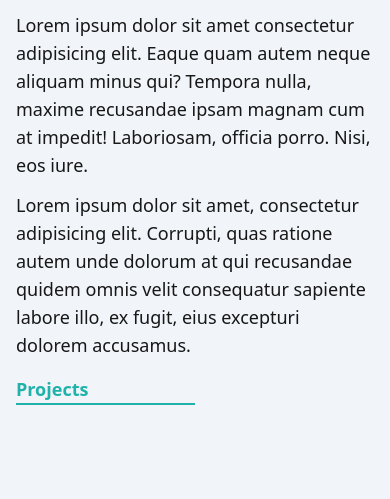
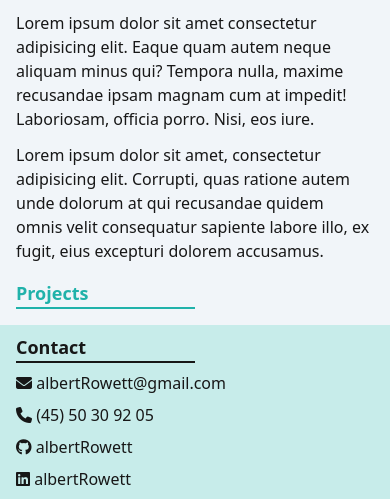
Before and after one commit to albertRowett/portfolio, a PHP site: page / in a window 390 px wide. Shown: the part 399-898 px from the top of the page. Before the commit the page ends 804 px from the top, so only its background shows below. Run offline with PHP 8.4, Linux system fonts and the light colour scheme; some libraries are stand-ins or nearby versions.

Commit message:
Create contact section

```diff
--- a/src/css/output.css
+++ b/src/css/output.css
@@ -552,62 +556,20 @@ video {
   position: relative;
 }
 
-.top-\[5\.25rem\] {
-  top: 5.25rem;
+.top-28 {
+  top: 7rem;
 }
 
-.top-28 {
-  top: 7rem;
+.top-0 {
+  top: 0px;
 }
 
 .z-50 {
   z-index: 50;
 }
 
-.m-1 {
-  margin: 0.25rem;
-}
-
-.m-2 {
-  margin: 0.5rem;
-}
-
-.mx-4 {
-  margin-left: 1rem;
-  margin-right: 1rem;
-}
-
-.my-2 {
-  margin-top: 0.5rem;
-  margin-bottom: 0.5rem;
-}
-
-.mb-2 {
-  margin-bottom: 0.5rem;
-}
-
-.mb-4 {
-  margin-bottom: 1rem;
-}
-
 .mb-3 {
   margin-bottom: 0.75rem;
-}
-
-.ml-2 {
-  margin-left: 0.5rem;
-}
-
-.mr-2 {
-  margin-right: 0.5rem;
-}
-
-.mt-4 {
-  margin-top: 1rem;
-}
-
-.mt-2 {
-  margin-top: 0.5rem;
 }
 
 .mt-3 {
@@ -618,72 +580,32 @@ video {
   margin-top: 7rem;
 }
 
+.mt-2 {
+  margin-top: 0.5rem;
+}
+
 .flex {
   display: flex;
-}
-
-.grid {
-  display: grid;
 }
 
 .h-64 {
   height: 16rem;
 }
 
-.max-h-80 {
-  max-height: 20rem;
+.w-1\/2 {
+  width: 50%;
 }
 
-.max-h-64 {
-  max-height: 16rem;
+.w-64 {
+  width: 16rem;
 }
 
 .w-full {
   width: 100%;
 }
 
-.w-36 {
-  width: 9rem;
-}
-
-.w-48 {
-  width: 12rem;
-}
-
-.w-auto {
-  width: auto;
-}
-
-.w-64 {
-  width: 16rem;
-}
-
-.w-52 {
-  width: 13rem;
-}
-
-.w-1\/2 {
-  width: 50%;
-}
-
-.w-1\/3 {
-  width: 33.333333%;
-}
-
-.max-w-screen-2xl {
-  max-width: 1536px;
-}
-
 .max-w-screen-xl {
   max-width: 1280px;
-}
-
-.max-w-80 {
-  max-width: 20rem;
-}
-
-.max-w-64 {
-  max-width: 16rem;
 }
 
 .max-w-screen-lg {
@@ -747,20 +645,35 @@ video {
        column-gap: 0.75rem;
 }
 
-.border-2 {
-  border-width: 2px;
+.gap-x-4 {
+  -moz-column-gap: 1rem;
+       column-gap: 1rem;
 }
 
-.border-b {
-  border-bottom-width: 1px;
+.gap-x-6 {
+  -moz-column-gap: 1.5rem;
+       column-gap: 1.5rem;
+}
+
+.gap-x-8 {
+  -moz-column-gap: 2rem;
+       column-gap: 2rem;
+}
+
+.gap-y-2 {
+  row-gap: 0.5rem;
+}
+
+.gap-y-1 {
+  row-gap: 0.25rem;
+}
+
+.gap-y-1\.5 {
+  row-gap: 0.375rem;
 }
 
 .border-b-2 {
   border-bottom-width: 2px;
-}
-
-.border-b-4 {
-  border-bottom-width: 4px;
 }
 
 .border-custom-teal {
@@ -768,16 +681,17 @@ video {
   border-color: rgb(32 178 170 / var(--tw-border-opacity));
 }
 
+.border-neutral-900 {
+  --tw-border-opacity: 1;
+  border-color: rgb(23 23 23 / var(--tw-border-opacity));
+}
+
 .bg-custom-teal {
   --tw-bg-opacity: 1;
   background-color: rgb(32 178 170 / var(--tw-bg-opacity));
 }
 
-.bg-custom-teal\/75 {
-  background-color: rgb(32 178 170 / 0.75);
-}
-
-.bg-custome-teal-light {
+.bg-custom-teal-light {
   --tw-bg-opacity: 1;
   background-color: rgb(199 236 234 / var(--tw-bg-opacity));
 }
@@ -862,32 +765,40 @@ video {
   color: rgb(241 245 249 / var(--tw-text-opacity));
 }
 
-.text-custom-teal {
-  --tw-text-opacity: 1;
-  color: rgb(32 178 170 / var(--tw-text-opacity));
-}
-
 .shadow {
   --tw-shadow: 0 1px 3px 0 rgb(0 0 0 / 0.1), 0 1px 2px -1px rgb(0 0 0 / 0.1);
   --tw-shadow-colored: 0 1px 3px 0 var(--tw-shadow-color), 0 1px 2px -1px var(--tw-shadow-color);
   box-shadow: var(--tw-ring-offset-shadow, 0 0 #0000), var(--tw-ring-shadow, 0 0 #0000), var(--tw-shadow);
 }
 
-.hover\:font-bold:hover {
-  font-weight: 700;
+.hover\:underline:hover {
+  text-decoration-line: underline;
 }
 
-.hover\:italic:hover {
-  font-style: italic;
+.hover\:opacity-50:hover {
+  opacity: 0.5;
 }
 
-.hover\:text-custom-teal:hover {
-  --tw-text-opacity: 1;
-  color: rgb(32 178 170 / var(--tw-text-opacity));
+.hover\:opacity-75:hover {
+  opacity: 0.75;
 }
 
-.hover\:underline:hover {
-  text-decoration-line: underline;
+.hover\:opacity-70:hover {
+  opacity: 0.7;
+}
+
+.hover\:opacity-65:hover {
+  opacity: 0.65;
+}
+
+.hover\:opacity-60:hover {
+  opacity: 0.6;
+}
+
+@media (min-width: 366px) {
+  .min-\[366px\]\:mt-\[5\.25rem\] {
+    margin-top: 5.25rem;
+  }
 }
 
 @media (min-width: 372px) {
--- a/src/index.html
+++ b/src/index.html
@@ -18,25 +18,26 @@
     <link rel="apple-touch-icon" href="images/favicon.png">
 
     <script defer src="src/js/index.js"></script>
+    <script src="https://kit.fontawesome.com/27a7576e1a.js" crossorigin="anonymous"></script>
 </head>
 
-<body class="bg-slate-100 text-neutral-900 text-lg font-sans">
-    <header class="fixed w-full z-50 flex justify-center bg-custom-teal shadow">
+<body class="bg-slate-100 text-neutral-900 font-sans">
+    <header class="fixed top-0 w-full z-50 flex justify-center bg-custom-teal shadow">
         <div class="w-full max-w-screen-xl flex justify-between">
             <div class="px-4 py-2">
                 <h1 class="text-slate-100 font-bold text-4xl">Albert Rowett</h1>
-                <h2 class="text-slate-100">Full Stack Software Developer</h2>
+                <h2 class="text-slate-100 text-lg">Full Stack Software Developer</h2>
             </div>
-            <nav class="flex flex-col sm:flex-row items-center justify-center gap-x-3 px-4 bg-custome-teal-light">
+            <nav class="flex flex-col sm:flex-row items-center justify-center gap-x-3 px-4 bg-custom-teal-light">
                 <a href="#" class="hover:underline">About</a>
                 <a href="#" class="hover:underline">Projects</a>
                 <a href="#" class="hover:underline">Contact</a>
             </nav>
         </div>
     </header>
-    <main class="relative top-28 min-[372px]:top-[5.25rem] flex flex-col justify-center">
+    <main class="w-full flex flex-col items-center mt-28 min-[366px]:mt-[5.25rem]">
         <section id="about" class="w-full max-w-screen-xl p-4 pb-0">
-            <h3 class="w-1/2 border-b-2 border-custom-teal text-custom-teal font-bold">About</h3>
+            <h3 class="w-1/2 border-b-2 border-custom-teal text-custom-teal text-lg font-bold">About</h3>
             <div class="flex flex-col sm:flex-row-reverse">
                 <div class="basis-1/2 flex justify-center mt-3">
                     <img src="images/albertRowettPhoto.jpg" alt="Albert Rowett in a pale pink shirt" class="w-64 h-64" />
@@ -47,9 +48,20 @@
                 </div>
             </div>
         </section>
-        <section id="projects" class="w-full max-w-screen-xl p-4 pb-0">
-            <h3 class="w-1/2 border-b-2 border-custom-teal text-custom-teal font-bold">Projects</h3>
+        <section id="projects" class="w-full max-w-screen-xl p-4">
+            <h3 class="w-1/2 border-b-2 border-custom-teal text-custom-teal text-lg font-bold">Projects</h3>
         </section>
     </main>
+    <footer class="flex justify-center bg-custom-teal-light">
+        <div id="contact" class="w-full max-w-screen-xl px-4 py-2">
+            <h3 class="w-1/2 border-b-2 border-neutral-900 text-lg font-bold">Contact</h3>
+            <nav class="flex flex-col gap-y-2 sm:flex-row gap-x-8 mt-2 font-medium">
+                <a href="mailto:albertRowett@gmail.com"><i class="fa-solid fa-envelope"></i> albertRowett@gmail.com</a>
+                <a href="tel:+4550309205"><i class="fa-solid fa-phone"></i> (45) 50 30 92 05</a>
+                <a href="https://github.com/albertRowett" target="_blank" rel="noreferrer noopener"><i class="fa-brands fa-github"></i> albertRowett</a>
+                <a href="https://linkedin.com/in/albertRowett" target="_blank" rel="noreferrer noopener"><i class="fa-brands fa-linkedin"></i> albertRowett</a>
+            </nav>
+        </div>
+    </footer>
 </body>
 </html>
--- a/tailwind.config.js
+++ b/tailwind.config.js
@@ -5,7 +5,7 @@ module.exports = {
         extend: {
             colors: {
                 'custom-teal': '#20b2aa',
-                'custome-teal-light': '#c7ecea'
+                'custom-teal-light': '#c7ecea'
             }
         }
     },
```
Also changed, not shown: other parts of src/css/output.css (+22 -57 lines).
